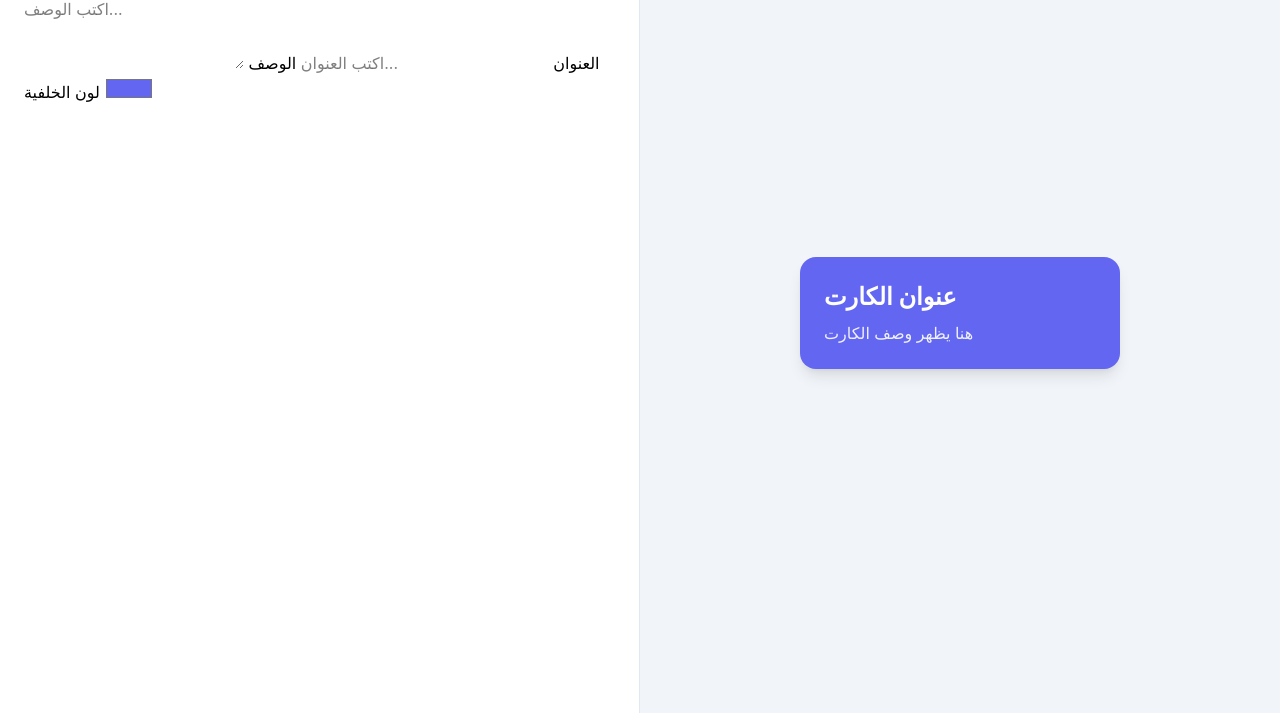
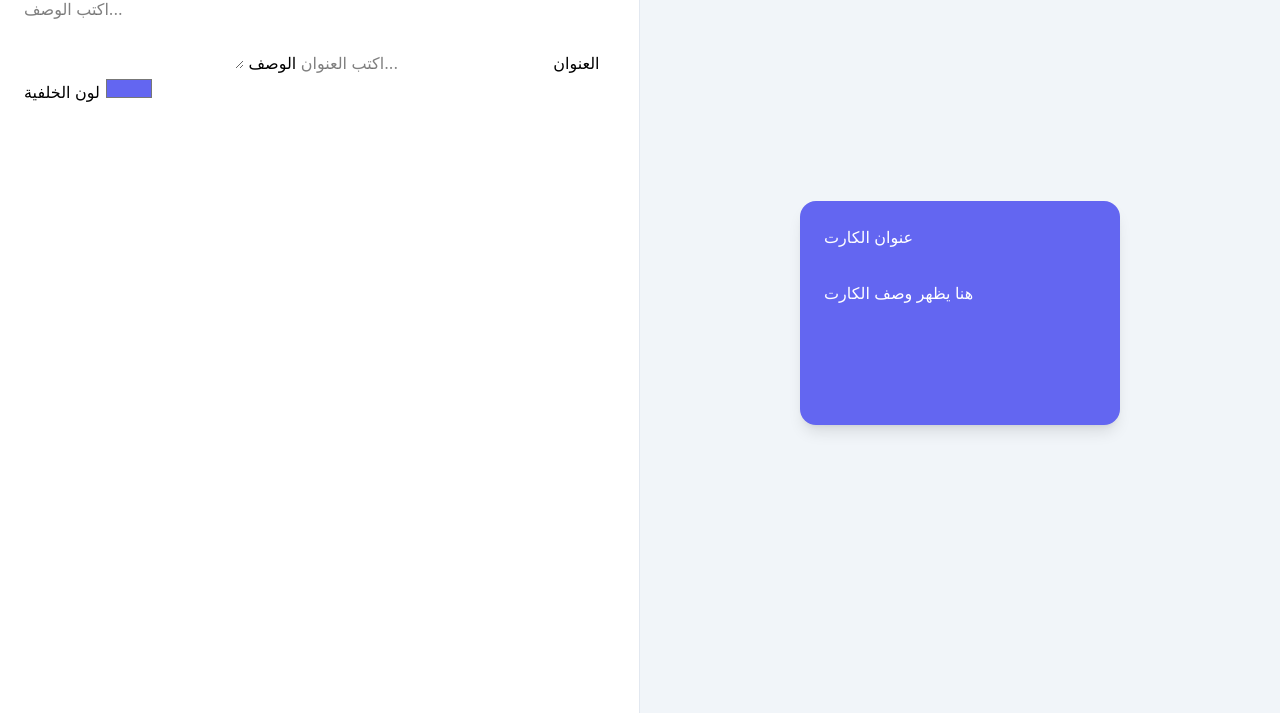
Before and after one commit to Hussein7Zidan/card-builder, a website built with Vite: page index.html in a window 1280 px wide. Shown: the part 87-800 px from the top of the page. Built offline with nearby package versions, Linux system fonts and the light colour scheme.

Commit message:
Render elements from state list

```diff
--- a/index.html
+++ b/index.html
@@ -23,10 +23,7 @@
       </aside>
 
       <main class="w-1/2 flex items-center justify-center bg-slate-100">
-        <div class="card bg-indigo-500 text-white p-6 rounded-2xl shadow-lg w-80" id="card">
-          <h2 class="text-2xl font-bold mb-2" id="card-title">عنوان الكارت</h2>
-          <p class="opacity-90" id="card-desc">هنا يظهر وصف الكارت</p>
-        </div>
+        <div class="relative h-56 w-80 rounded-2xl shadow-lg" id="card"></div>
       </main>
 
     </div>
--- a/src/main.ts
+++ b/src/main.ts
@@ -2,31 +2,48 @@ import "./style.css";
 import { state } from "./state";
 
 const titleInput = document.getElementById ("title-input") as HTMLInputElement;
-const cardTitle = document.getElementById ("card-title") as HTMLElement;
+
 const descInput = document.getElementById("desc-input") as HTMLTextAreaElement;
 const colorInput = document.getElementById("bg-color") as HTMLInputElement;
 const card = document.getElementById("card") as HTMLElement;
-const cardDesc = document.getElementById("card-desc") as HTMLElement;
 
 
 
 
-function render (): void{
-  cardTitle.textContent = state.title;
-   cardDesc.textContent = state.description;
-  card.style.backgroundColor = state.color;
+function render(): void {
+  card.style.backgroundColor = state.canvasColor;
+  card.replaceChildren();
+
+  for (const element of state.elements) {
+    const node = document.createElement("div");
+    node.textContent = element.text;
+    node.className = "absolute";
+    node.style.left = `${element.x}px`;
+    node.style.top = `${element.y}px`;
+    node.style.color = element.color;
+    card.appendChild(node);
+  }
 }
 render();
 
 
 
+function updateText(id: number, value: string): void {
+  const element = state.elements.find((el) => el.id === id);
+  if (!element) return;
+  element.text = value;
+  render();
+}
+
 titleInput.addEventListener("input", () => {
-  state.title = titleInput.value;
+  updateText(1, titleInput.value);
+});
+
+descInput.addEventListener("input", () => {
+  updateText(2, descInput.value);
+});
+
+colorInput.addEventListener("input", () => {
+  state.canvasColor = colorInput.value;
   render();
 });
-descInput.addEventListener("input",()=> {
-    cardDesc.textContent = descInput.value;
-});
-colorInput.addEventListener("input", () => {
-  card.style.backgroundColor = colorInput.value;
-});
--- a/src/state.ts
+++ b/src/state.ts
@@ -1,7 +1,10 @@
-import type { CardState } from "./types";
+import type { EditorState } from "./types";
 
-export const state: CardState = {
-  title: "عنوان الكارت",
-  description: "هنا يظهر وصف الكارت",
-  color: "#6366f1",
+export const state: EditorState = {
+  canvasColor: "#6366f1",
+  selectedId: null,
+  elements: [
+    { id: 1, kind: "text", text: "عنوان الكارت", x: 24, y: 24, color: "#ffffff" },
+    { id: 2, kind: "text", text: "هنا يظهر وصف الكارت", x: 24, y: 80, color: "#ffffff" },
+  ],
 };
--- a/src/types.ts
+++ b/src/types.ts
@@ -1,5 +1,14 @@
-export type CardState = {
-  title: string;
-  description: string;
+export type CardElement = {
+  id: number;
+  kind: "text" | "shape";
+  text: string;
+  x: number;
+  y: number;
   color: string;
 };
+
+export type EditorState = {
+  canvasColor: string;
+  selectedId: number | null;
+  elements: CardElement[];
+};
```
